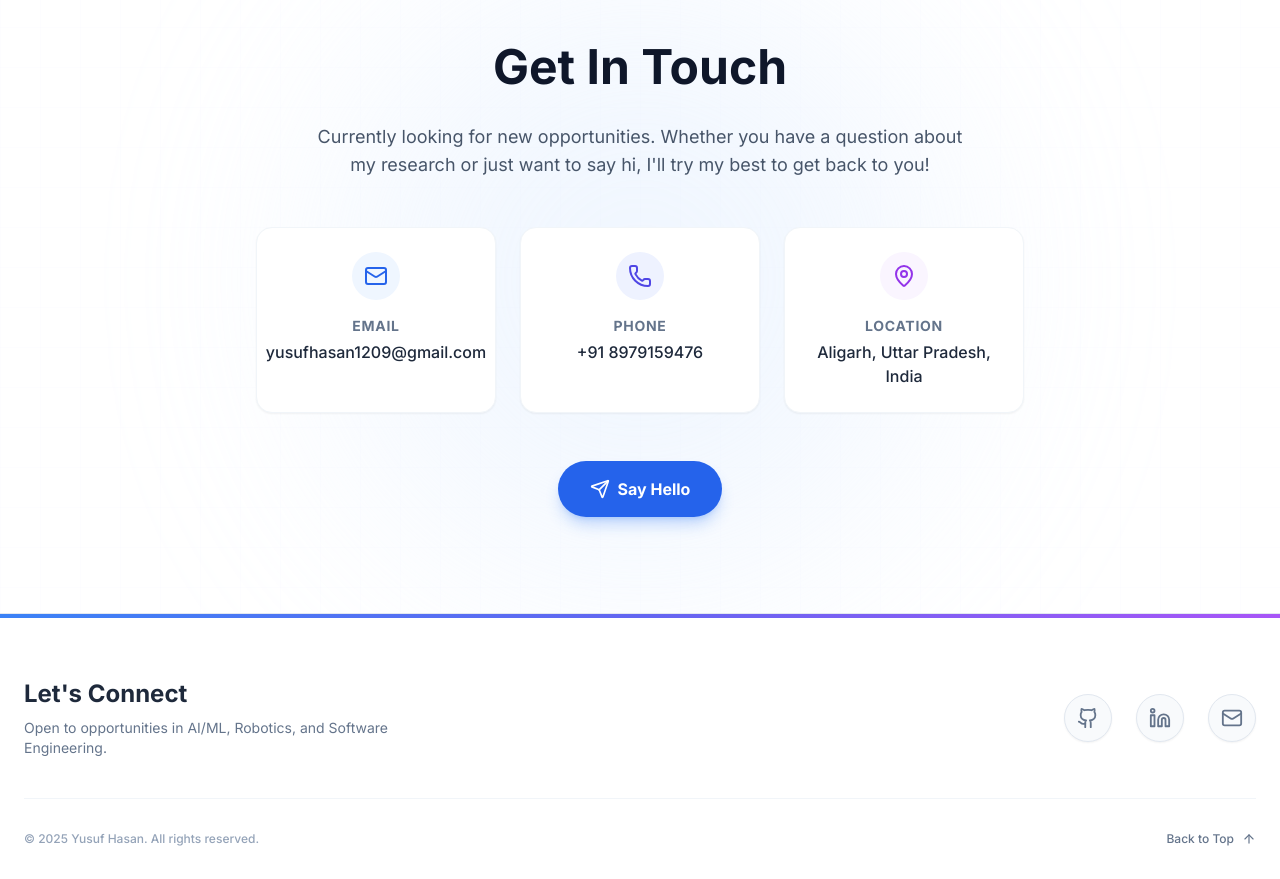
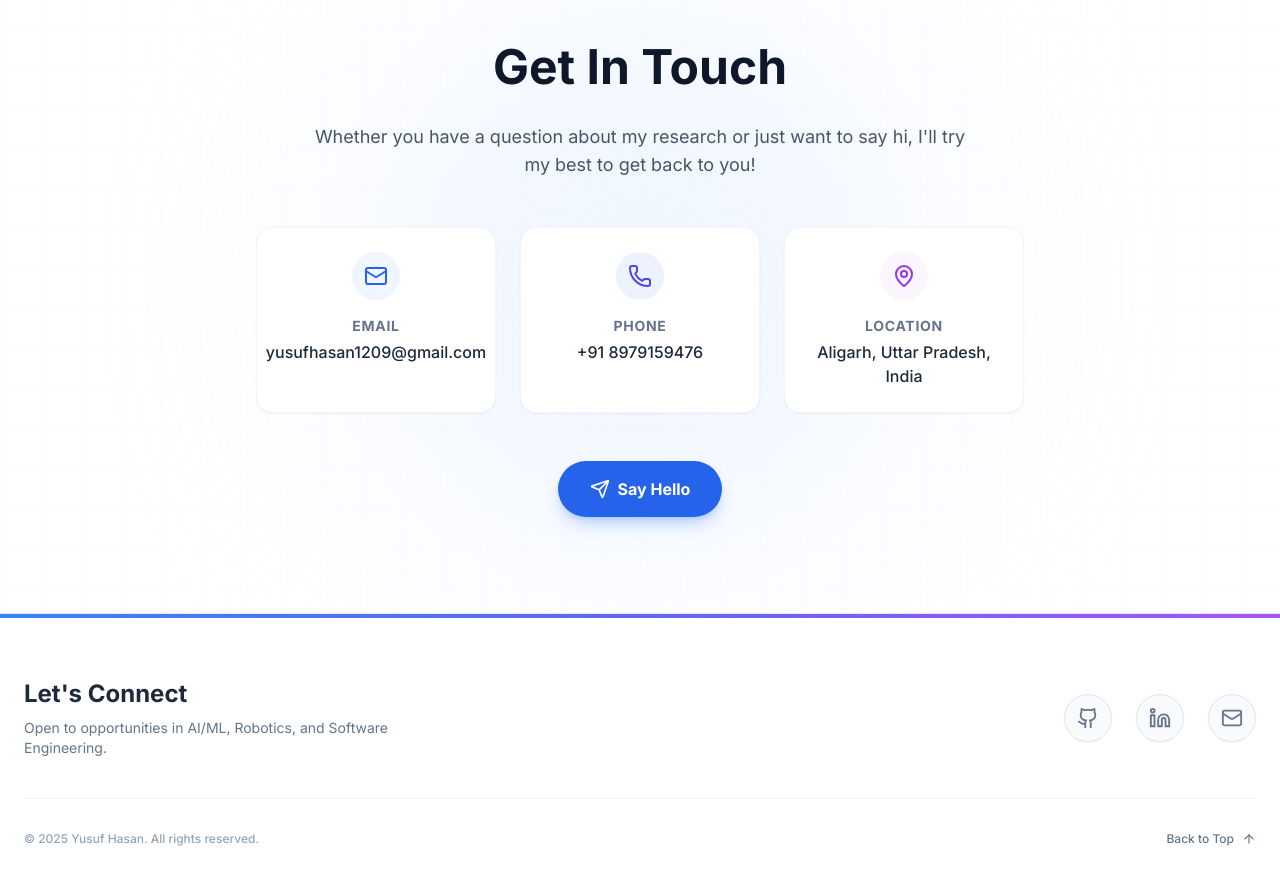
Before and after one commit to hasanyusuf01/Portfolio_v2, a React (Vite) app: page / in a window 1280 px wide. Shown: the part 3720-4599 px from the top of the page. Built offline with nearby package versions, Linux system fonts and the light colour scheme.

Commit message:
Remove 'Currently' from contact message

```diff
--- a/App.tsx
+++ b/App.tsx
@@ -102,7 +102,7 @@ function App() {
            <div className="container mx-auto px-6 relative z-10 text-center">
               <h2 className="text-4xl md:text-5xl font-bold text-slate-900 mb-8">Get In Touch</h2>
               <p className="text-slate-600 text-lg mb-12 max-w-2xl mx-auto">
-                 Currently looking for new opportunities. Whether you have a question about my research or just want to say hi, I'll try my best to get back to you!
+                  Whether you have a question about my research or just want to say hi, I'll try my best to get back to you!
               </p>
 
               <div className="grid grid-cols-1 md:grid-cols-3 gap-6 max-w-3xl mx-auto mb-12">
```
